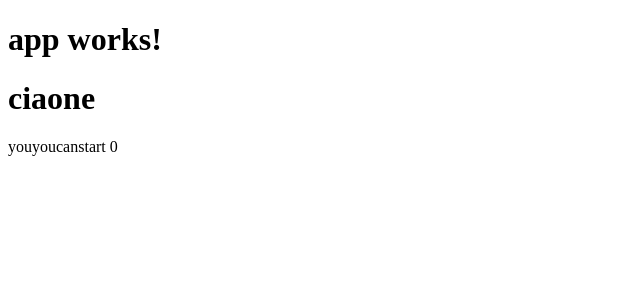
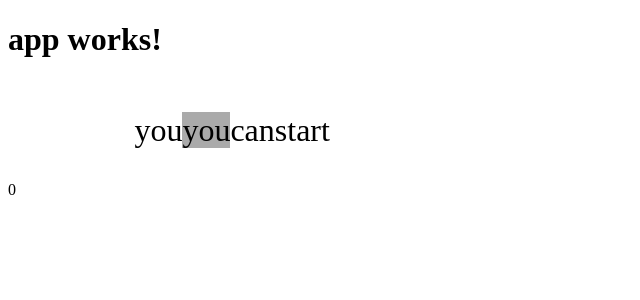
Before and after one commit to lorenzoromagnoli/ghostchef, an Angular app: page / in a window 1280 px wide. Shown: the top 300 px of the page, without its empty margins (0-640 px from the left). Built offline with nearby package versions, Linux system fonts and the light colour scheme.

Commit message:
adding googleapi auth

```diff
--- /dev/null
+++ b/apikey/yourApiKEY.json
@@ -0,0 +1 @@
+you better insert your jey here
--- a/server.js
+++ b/server.js
@@ -4,6 +4,11 @@ var favicon = require('serve-favicon');
 var logger = require('morgan');
 var cookieParser = require('cookie-parser');
 var bodyParser = require('body-parser');
+
+var language = require('@google-cloud/language')({
+  projectId: 'foodProcessor',
+  keyFilename: '/apikey/foodProcessor-16cdf8c1cfa6.json'
+});
 
 
 var express = require('express');
--- a/src/app/editor/editor.component.css
+++ b/src/app/editor/editor.component.css
@@ -0,0 +1,13 @@
+  #editor {
+      background-color: white;
+      margin: auto;
+      width: 80%;
+      height: 70%;
+      font-size: 2em;
+      display: block;
+      padding: 1em 2em;
+  }
+
+  .autocomplete{
+    background-color: #aaaaaa;
+  }
--- a/src/app/editor/editor.component.html
+++ b/src/app/editor/editor.component.html
@@ -1,5 +1,5 @@
 <!-- <input (keyup)="onUpdate($event)" (click)="onUpdate($event)"> -->
-  <h1>ciaone</h1>
+<div id="editor">
   <span *ngFor="let word of words; let i = index">
 
     <span
@@ -16,5 +16,5 @@
     <span class="autocomplete" [hidden]="i!=focussedWordPosition">{{word}}</span>
 
   </span>
-
+</div>
 {{focussedWordPosition}}
```
